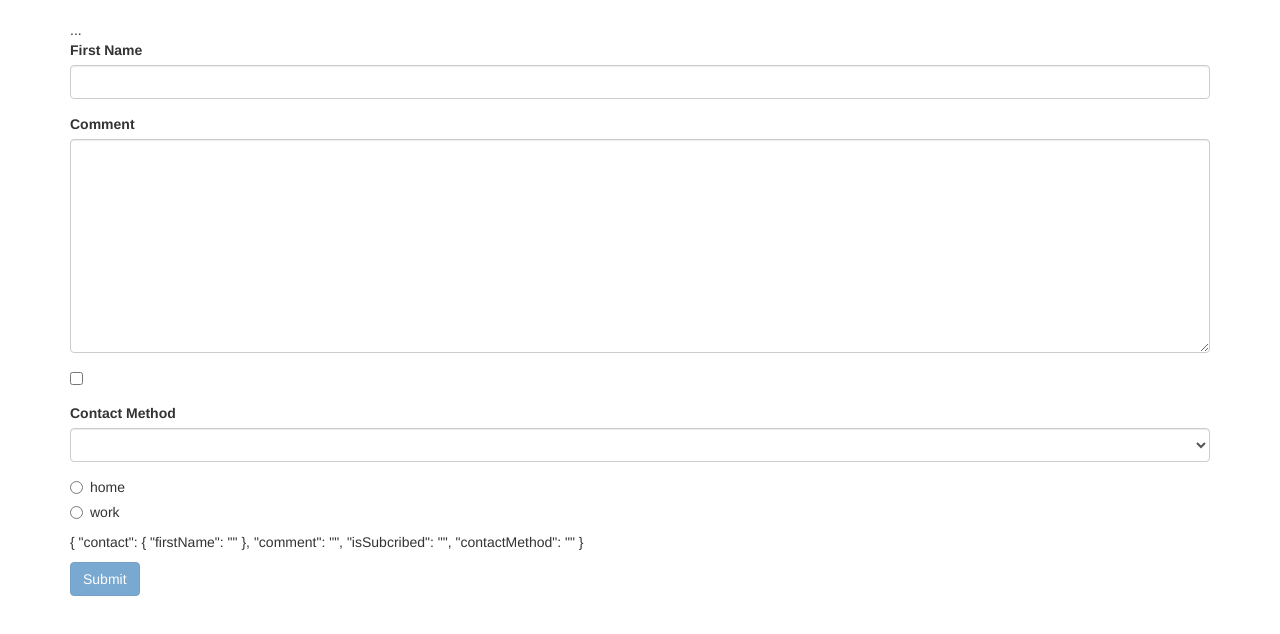
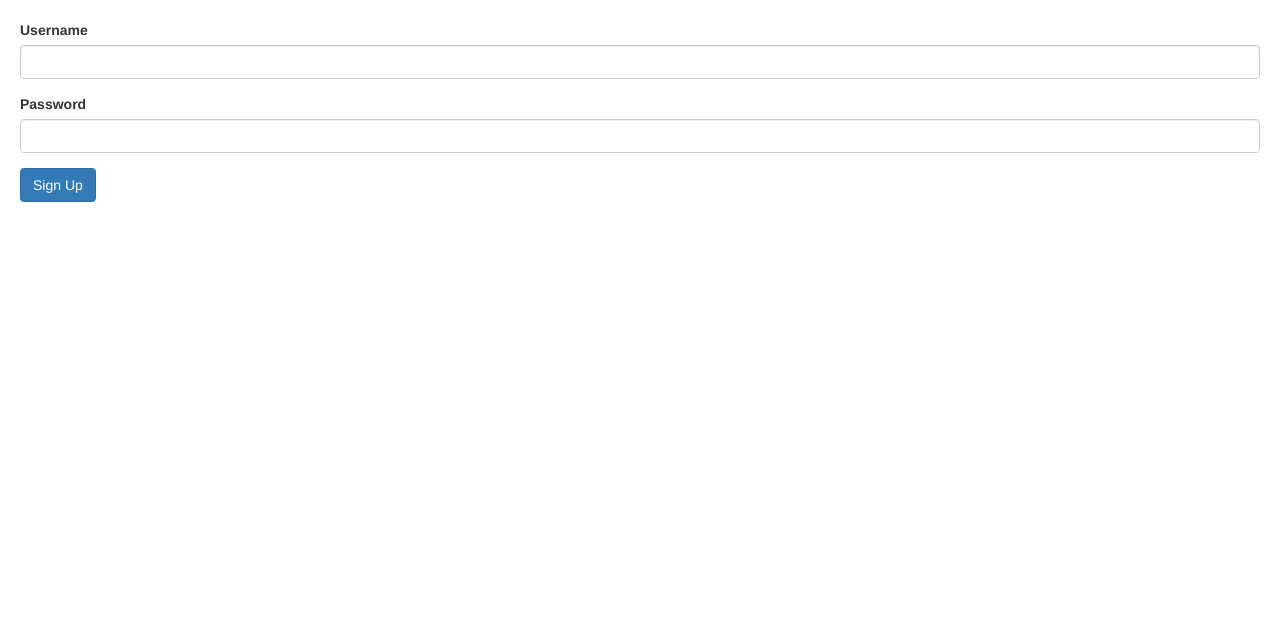
Before and after one commit to bolenton/CompleteAngularTutorial, an Angular app: page / in a window 1280 px wide. Shown: the top 634 px of the page. Built offline with nearby package versions, Linux system fonts and the light colour scheme.

Commit message:
-  added signup form component

```diff
--- a/src/app/app.component.html
+++ b/src/app/app.component.html
@@ -36,4 +36,8 @@
 <!-- CUSTOM DIRECTIVES -->
 <!-- <input type="text" [appInputFormat]="'uppercase'"> -->
 
-<contact-form></contact-form>
+<!-- Template Forms -->
+<!-- <contact-form></contact-form> -->
+
+<!-- Reactive Forms -->
+<signup-form></signup-form>
--- a/src/app/app.module.ts
+++ b/src/app/app.module.ts
@@ -12,6 +12,7 @@
 import { LikeComponent } from './like/like.component';
 import { InputFormatDirective } from './input-format.directive';
 import { ContactFormComponent } from './contact-form/contact-form.component';
+import { SignupFormComponent } from "app/signup-form/signup-form.component";
 
 @NgModule({
   // Here you want to register all your directives,
@@ -25,7 +26,8 @@
     PanelComponent,
     LikeComponent,
     InputFormatDirective,
-    ContactFormComponent
+    ContactFormComponent,
+    SignupFormComponent
   ],
 
   imports: [
--- /dev/null
+++ b/src/app/signup-form/signup-form.component.html
@@ -0,0 +1,17 @@
+<form>
+    <div class="form-group">
+        <label for="username">Username</label>
+        <input
+            id="username"
+            type="text"
+            class="form-control">
+    </div>
+    <div class="form-group">
+        <label for="password">Password</label>
+        <input
+            id="password"
+            type="text"
+            class="form-control">
+    </div>
+    <button class="btn btn-primary" type="submit">Sign Up</button>
+</form>
```
Also changed, not shown: src/app/signup-form/signup-form.component.ts (added, +9 -0 lines), src/app/signup-form/signup-form.component.css (added), 1 other file (tests, documents, lock files or other folders).
